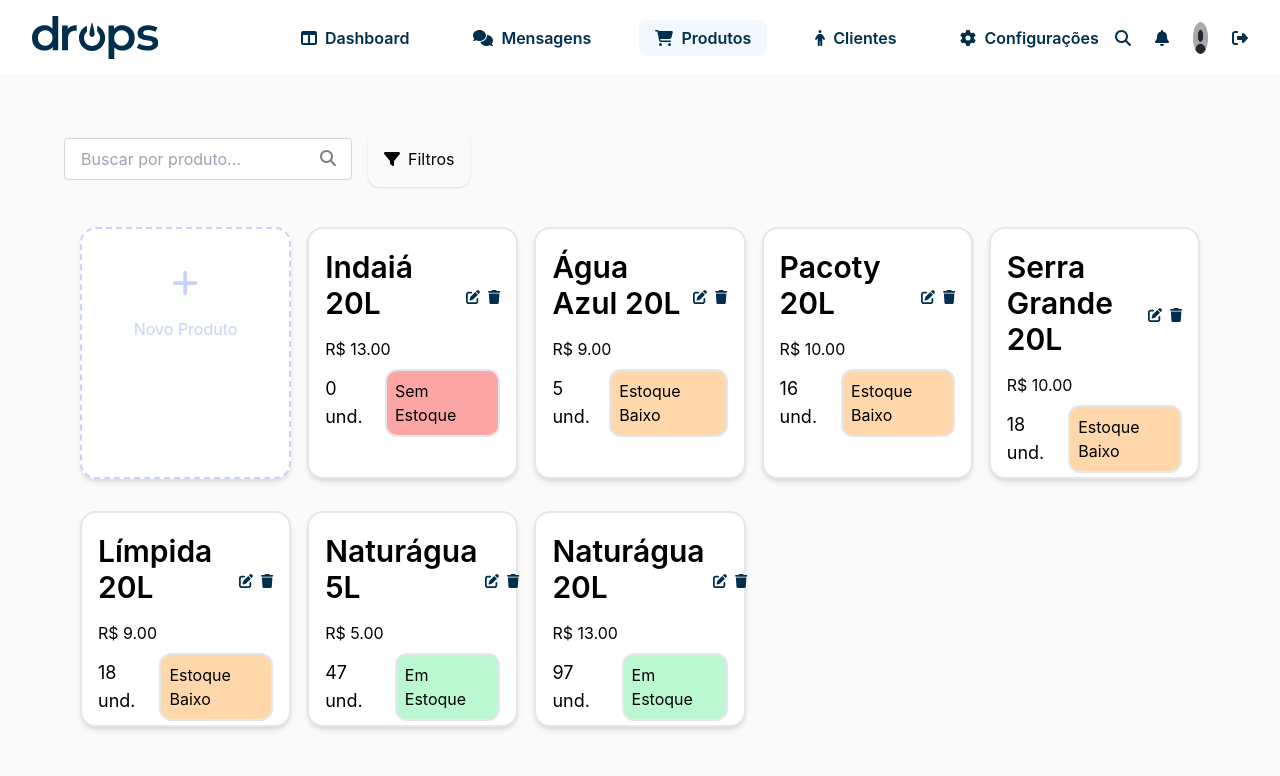
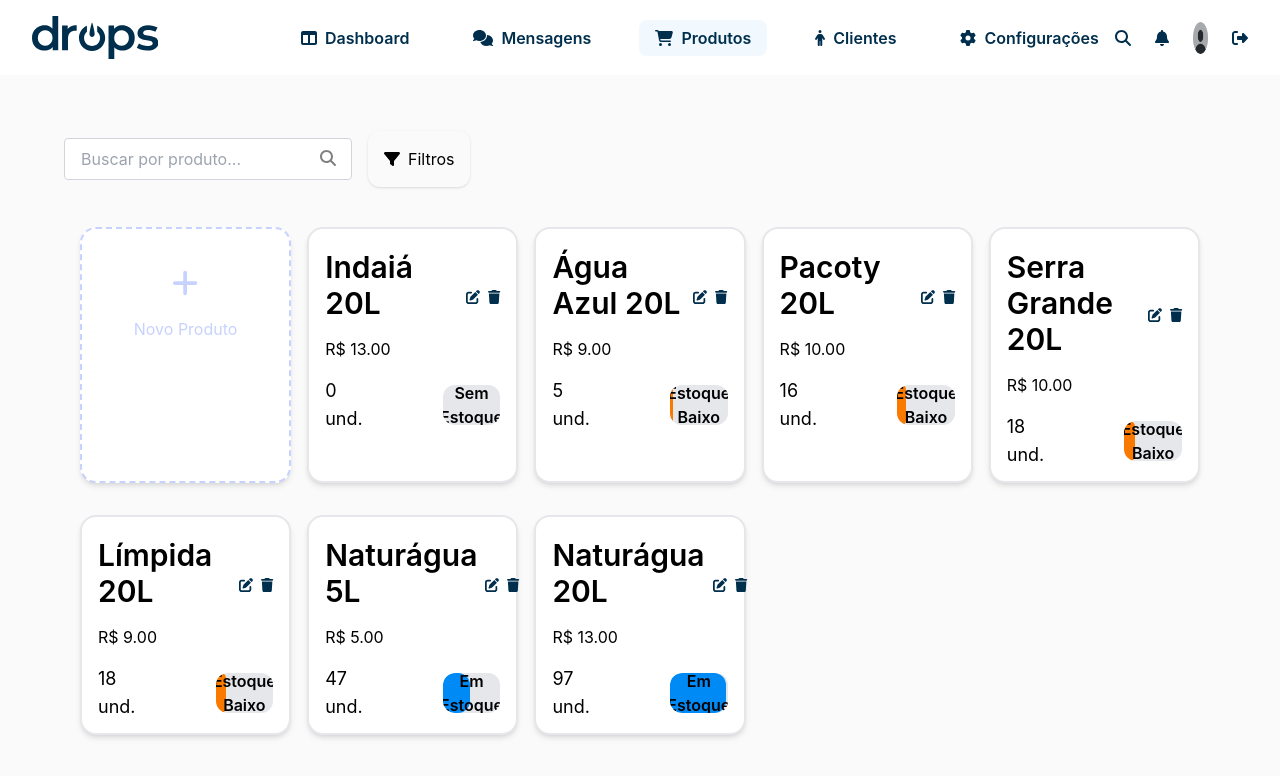
Before and after one commit to BurnouTeam/Drops, a React (Vite) app: page / in a window 1280 px wide. Both pictures are taken after a click on the button "Produtos". Shown: the top 776 px of the page. Built offline with nearby package versions, Linux system fonts and the light colour scheme; no server answers.

Commit message:
:lipstick: feat(productCard): add a progress bar on the product Card

```diff
--- a/src/components/ProductCard.tsx
+++ b/src/components/ProductCard.tsx
@@ -29,6 +29,9 @@
 }) => {
 
   const bgColor = (status === "Em Estoque") ? "bg-green-200" : (status === "Estoque Baixo") ? "bg-orange-200":"bg-red-300";
+  const low = (quantity <= 20);
+  const barColor = low ? "#FA7A00" : "#008Af6";
+  const font = !low ? "font-medium" : "font-bold";
   const data = { name: name, type: type, price: price, quantity: quantity, status: status, id: id};
 
   return (
@@ -57,9 +60,19 @@
     <div className="flex items-center space-x-2 mt-4 justify-between">
       <h2>R$ {price.toFixed(2)}</h2>
     </div>
-    <div className="flex items-center space-x-2 mt-4 justify-between">
+    <div className="flex items-center align-text-bottom space-x-20 mt-4 justify-between">
       <h2 className="text-lg">{quantity} und.</h2>
-      <h2 className={`border-2 rounded-xl p-2 ${bgColor}`}>{status}</h2>
+              <div className="relative text-center m-4 h-10 w-full bg-gray-200 rounded-xl flex items-center justify-center font-semibold overflow-hidden">
+                <div
+                  className="absolute top-0 left-0 w-full text-center border-1 h-4 rounded-xl transition-all duration-300"
+                  style={{
+                    width: `${(quantity / 100) * 100}%`,
+                    height: `40px`,
+                    backgroundColor: `${barColor}`
+                  }}
+                ></div>
+              <span className="relative z-10">{status}</span>
+              </div>
     </div>
   </div>
 
```
